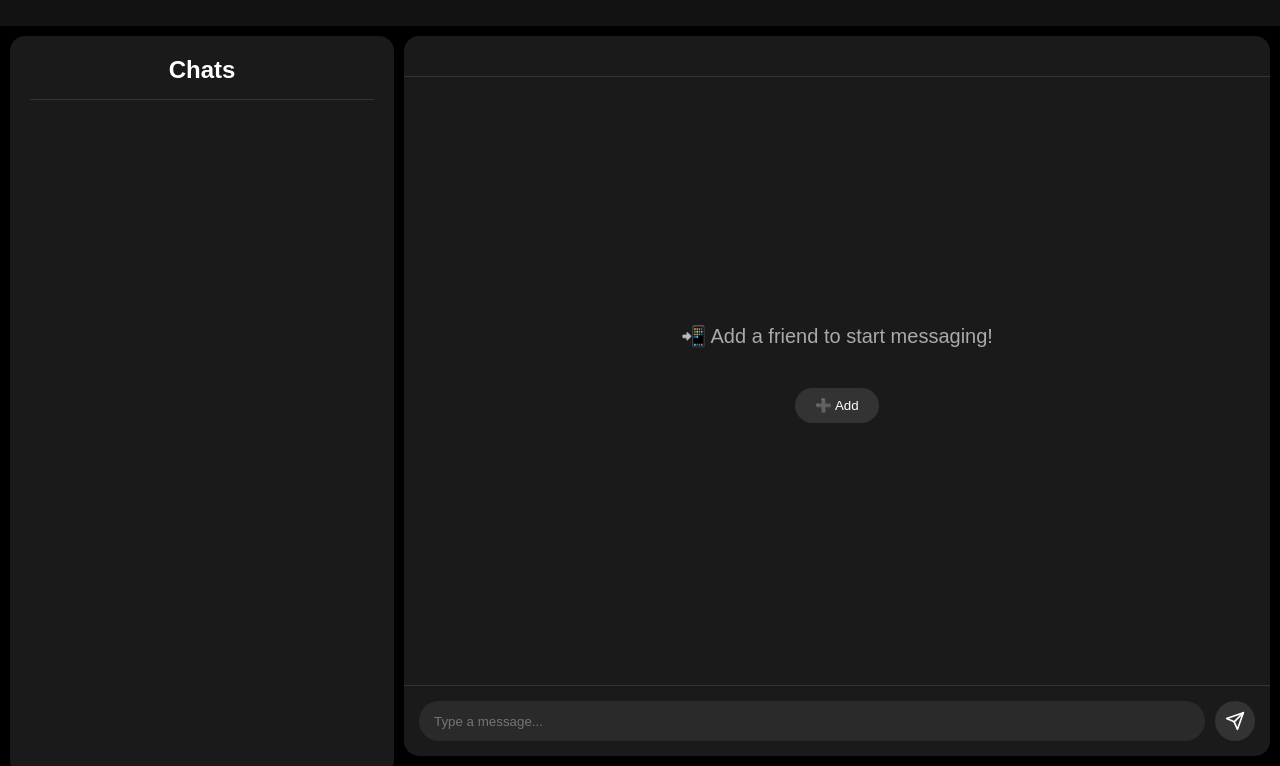
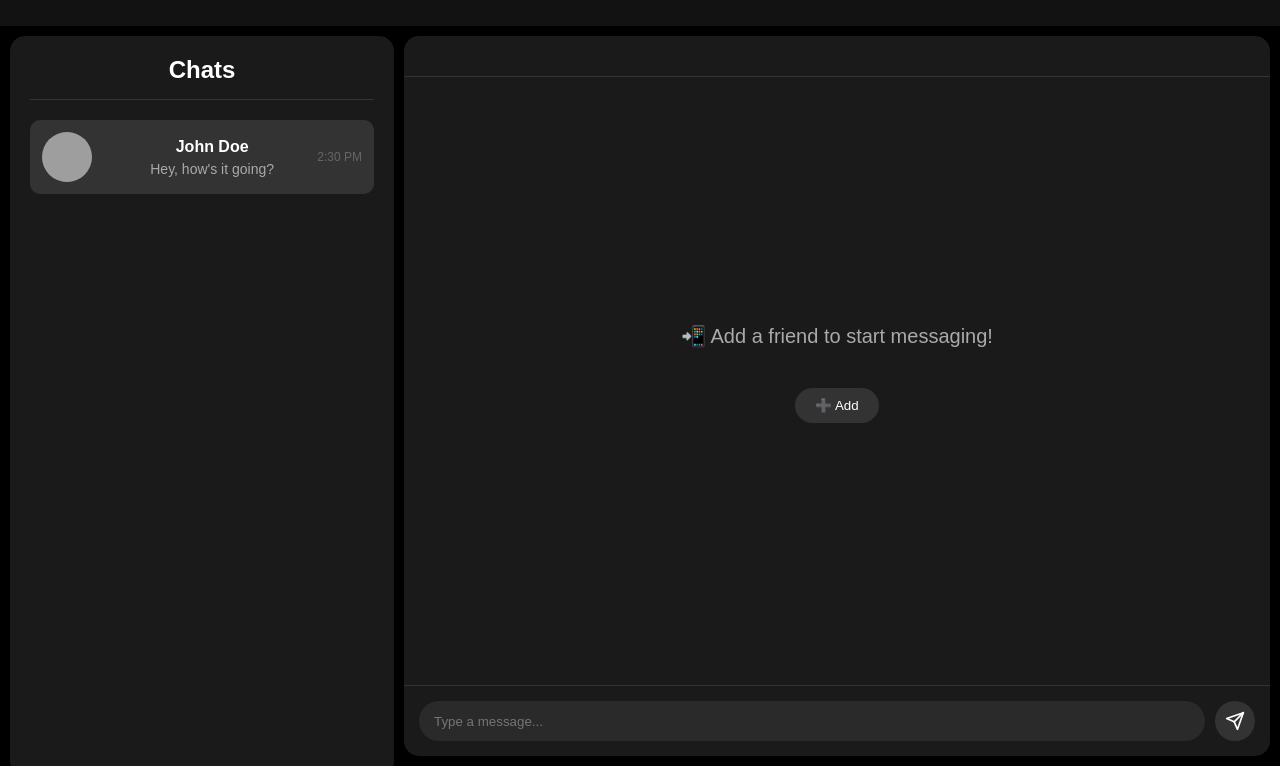
Before and after one commit to 00ROHIT00/LUMA, a Django app: page /chats/ in a window 1280 px wide. Shown: the part 34-800 px from the top of the page. Run offline with Django 5.2, Linux system fonts and the light colour scheme; a user stored in the database is signed in; grey boxes are pictures that could not be loaded.

Commit message:
added dummy chats, fixed profile picture

```diff
--- a/LUMA/settings.py
+++ b/LUMA/settings.py
@@ -137,3 +137,9 @@ LOGOUT_REDIRECT_URL = '/signin/'
 
 AUTH_USER_MODEL = 'chat.User'  # Replace your_app_name with your actual app name
 AUTHENTICATION_BACKENDS = ['django.contrib.auth.backends.ModelBackend']
+
+
+import os
+
+MEDIA_URL = '/media/'
+MEDIA_ROOT = os.path.join(BASE_DIR, '')
--- a/LUMA/urls.py
+++ b/LUMA/urls.py
@@ -17,8 +17,10 @@ Including another URLconf
 from django.contrib import admin
 from django.urls import path, include
 from chat.views import home
+from django.conf import settings
+from django.conf.urls.static import static
 
 urlpatterns = [
     path('admin/', admin.site.urls),
     path('', include('chat.urls')),
-]
+] + static(settings.MEDIA_URL, document_root=settings.MEDIA_ROOT)
--- a/chat/admin.py
+++ b/chat/admin.py
@@ -2,3 +2,5 @@ from django.contrib import admin
 from .models import *
 
 admin.site.register(User)
+admin.site.register(Chat)
+admin.site.register(Message)
--- a/chat/urls.py
+++ b/chat/urls.py
@@ -7,7 +7,7 @@ urlpatterns = [
     path('register/', views.register, name='register'),
     path('signin/', views.signin, name='signin'),
     path("about/", about, name="about"),
-    path('chats/', chat_view, name='chat'),
+    # path('chats/', chat_view, name='chat'),
     path('logout/', views.logout_view, name='logout'),
     path('check_notifications/', views.check_notifications, name='check_notifications'),
     path('search_user/', views.search_user, name='search_user'),
@@ -20,4 +20,9 @@ urlpatterns = [
     path('admin-dashboard/update-user/<int:user_id>/', update_user, name='update_user'),
     path('profile/', views.profile, name='profile'),
     path('delete_account/', views.delete_account, name='delete_account'),
+    path('chats/', views.chat_list, name='chat_list'),
+    path('chats/<int:chat_id>/', views.chat_detail, name='chat_detail'),
+    path('search_user/', views.search_user, name='search_user'),
+    path('start_chat/', views.start_chat, name='start_chat'),
+    path('send_message/', views.send_message, name='send_message'),
 ]
--- a/chat/views.py
+++ b/chat/views.py
@@ -5,6 +5,7 @@ from django.urls import reverse
 from django.http import JsonResponse
 from django.views.decorators.csrf import csrf_exempt
 import json
+from django.db import models
 
 def home(request):
     return render(request, 'index.html')
@@ -20,7 +21,7 @@ def signin(request):
 
         if user is not None:
             login(request, user)
-            return redirect('chat')
+            return redirect('chat_list')
         else:
             messages.error(request, "Invalid Username or Password")
             return render(request, 'signin.html')
@@ -74,35 +75,173 @@ def register(request):
 
 from django.contrib.auth.decorators import login_required
 
+# @login_required
+# def chat_view(request):
+#     # Get all chats where the current user is either sender or recipient
+#     user_chats = Chat.objects.filter(
+#         models.Q(sender=request.user) | models.Q(recipient=request.user)
+#     ).distinct().order_by('-updated_at')
+
+#     # For each chat, get the other user and latest message
+#     chat_data = []
+#     for chat in user_chats:
+#         # Get the other user (not the current user)
+#         other_user = chat.recipient if chat.sender == request.user else chat.sender
+
+#         # Get the latest message for this chat
+#         latest_message = Message.objects.filter(chat=chat).order_by('-sent_at').first()
+
+#         if latest_message:
+#             chat_data.append({
+#                 'chat': chat,
+#                 'other_user': other_user,
+#                 'latest_message': latest_message,
+#             })
+
+#     return render(request, 'chat.html', {'chat_data': chat_data})
+
+from django.shortcuts import render, redirect, get_object_or_404
+from django.http import JsonResponse
+from django.contrib.auth.decorators import login_required
+from django.views.decorators.http import require_POST
+from django.db.models import Q
+import json
+from datetime import datetime
+from .models import User, Chat, Message
+
 @login_required
-def chat_view(request):
-    return render(request, 'chat.html')
+def chat_list(request):
+    # Get all chats where the current user is either sender or recipient
+    chats = Chat.objects.filter(
+        Q(sender=request.user) | Q(recipient=request.user)
+    ).order_by('-updated_at')
+
+    return render(request, 'chat.html', {
+        'chats': chats,
+        'active_chat': None
+    })
+
+@login_required
+def chat_detail(request, chat_id):
+    # Get the requested chat
+    chat = get_object_or_404(Chat, id=chat_id)
+
+    # Security check - ensure the user is part of this chat
+    if request.user != chat.sender and request.user != chat.recipient:
+        return redirect('chat_list')
+
+    # Get all chats for the sidebar
+    chats = Chat.objects.filter(
+        Q(sender=request.user) | Q(recipient=request.user)
+    ).order_by('-updated_at')
+
+    # Get messages for this chat
+    messages = Message.objects.filter(chat=chat).order_by('sent_at')
+
+    return render(request, 'chat.html', {
+        'chats': chats,
+        'active_chat': chat,
+        'active_chat_id': chat.id,
+        'messages': messages
+    })
+
+@login_required
+@require_POST
+def search_user(request):
+    data = json.loads(request.body)
+    username = data.get('username')
+
+    if not username:
+        return JsonResponse({'status': 'error', 'message': 'Username is required'})
+
+    # Don't let users search for themselves
+    if username == request.user.username:
+        return JsonResponse({'status': 'error', 'message': 'You cannot chat with yourself'})
+
+    try:
+        user = User.objects.get(username=username)
+        return JsonResponse({
+            'status': 'success',
+            'username': user.username,
+            'first_name': user.first_name,
+            'last_name': user.last_name
+        })
+    except User.DoesNotExist:
+        return JsonResponse({'status': 'error', 'message': 'User not found'})
+
+@login_required
+@require_POST
+def start_chat(request):
+    data = json.loads(request.body)
+    username = data.get('username')
+
+    if not username:
+        return JsonResponse({'status': 'error', 'message': 'Username is required'})
+
+    try:
+        recipient = User.objects.get(username=username)
+
+        # Check if chat already exists
+        existing_chat = Chat.objects.filter(
+            (Q(sender=request.user) & Q(recipient=recipient)) |
+            (Q(sender=recipient) & Q(recipient=request.user))
+        ).first()
+
+        if existing_chat:
+            return JsonResponse({'status': 'success', 'chat_id': existing_chat.id})
+
+        # Create new chat
+        chat = Chat.objects.create(sender=request.user, recipient=recipient)
+        return JsonResponse({'status': 'success', 'chat_id': chat.id})
+
+    except User.DoesNotExist:
+        return JsonResponse({'status': 'error', 'message': 'User not found'})
+
+@login_required
+@require_POST
+def send_message(request):
+    data = json.loads(request.body)
+    chat_id = data.get('chat_id')
+    content = data.get('content')
+
+    if not chat_id or not content:
+        return JsonResponse({'status': 'error', 'message': 'Chat ID and content are required'})
+
+    try:
+        chat = Chat.objects.get(id=chat_id)
+
+        # Security check - ensure the user is part of this chat
+        if request.user != chat.sender and request.user != chat.recipient:
+            return JsonResponse({'status': 'error', 'message': 'You are not authorized to send messages to this chat'})
+
+        # Create and save the message
+        message = Message.objects.create(
+            chat=chat,
+            sender=request.user,
+            content=content
+        )
+
+        # Update the chat's updated_at timestamp
+        chat.updated_at = datetime.now()
+        chat.save()
+
+        return JsonResponse({
+            'status': 'success',
+            'message_id': message.id,
+            'sent_at': message.sent_at.strftime('%I:%M %p')
+        })
+
+    except Chat.DoesNotExist:
+        return JsonResponse({'status': 'error', 'message': 'Chat not found'})
 
 @login_required
 def check_notifications(request):
     pass
 
-# @csrf_exempt
-# def search_user(request):
-#     if request.method == 'POST':
-#         data = json.loads(request.body)
-#         username = data.get('username')
-
-#         try:
-#             user = User.objects.get(username=username)
-#             return JsonResponse({
-#                 'status': 'success',
-#                 'first_name': user.first_name,
-#                 'last_name': user.last_name
-#             })
-#         except User.DoesNotExist:
-#             return JsonResponse({'status': 'error', 'message': 'User not found'})
-#     return JsonResponse({'status': 'error', 'message': 'Invalid request method'})
-
 
 from django.views.decorators.csrf import csrf_exempt
 from django.http import JsonResponse
-from .models import User
+from .models import *
 import json
 
 @csrf_exempt
@@ -214,6 +353,26 @@ def update_user(request, user_id):
         return redirect('manage_users')
     return render(request, 'admin_userEdit.html', {'user': user})
 
+# from django.shortcuts import render, redirect
+# from django.contrib.auth.decorators import login_required
+# from django.contrib import messages
+# from .models import User
+
+# @login_required
+# def profile(request):
+#     if request.method == 'POST':
+#         user = request.user
+#         user.first_name = request.POST['first_name']
+#         user.last_name = request.POST['last_name']
+#         user.username = request.POST['username']
+#         user.email = request.POST['email']
+#         user.save()
+#         messages.success(request, 'Your profile was successfully updated!')
+#         return redirect('profile')
+
+#     return render(request, 'profile.html')
+
+
 from django.shortcuts import render, redirect
 from django.contrib.auth.decorators import login_required
 from django.contrib import messages
@@ -221,17 +380,28 @@ from .models import User
 
 @login_required
 def profile(request):
+    user = request.user
+    print(f"Profile picture URL: {user.profile_picture.url if user.profile_picture else 'None'}")
+    print(f"Profile picture path: {user.profile_picture.path if user.profile_picture else 'None'}")
+
     if request.method == 'POST':
-        user = request.user
-        user.first_name = request.POST['first_name']
-        user.last_name = request.POST['last_name']
-        user.username = request.POST['username']
-        user.email = request.POST['email']
+        if 'profile_picture' in request.FILES:
+            user.profile_picture = request.FILES['profile_picture']
+            user.save()
+            messages.success(request, 'Your profile picture was successfully updated!')
+            return redirect('profile')
+
+        user.first_name = request.POST.get('first_name', user.first_name)
+        user.last_name = request.POST.get('last_name', user.last_name)
+        user.username = request.POST.get('username', user.username)
+        user.email = request.POST.get('email', user.email)
         user.save()
         messages.success(request, 'Your profile was successfully updated!')
         return redirect('profile')
 
     return render(request, 'profile.html')
+
+
 
 @login_required
 def delete_account(request):
--- a/templates/base.html
+++ b/templates/base.html
@@ -131,7 +131,7 @@
       <ul class="nav-links">
         <li>
           <a
-            href="{% if request.user.is_authenticated %}{% url 'chat' %}{% else %}{% url 'home' %}{% endif %}"
+            href="{% if request.user.is_authenticated %}{% url 'chat_list' %}{% else %}{% url 'home' %}{% endif %}"
             data-tooltip="Home"
           >
             <i class="fa-solid fa-house"></i>
--- a/templates/chat.html
+++ b/templates/chat.html
@@ -1,5 +1,4 @@
-{% extends "base.html" %}
-{% block content %}
+{% extends "base.html" %} {% block content %}
 <style>
   * {
     margin: 0;
@@ -47,6 +46,8 @@
   }
 
   .chat-item {
+    display: flex;
+    align-items: center;
     padding: 12px;
     margin-bottom: 10px;
     border-radius: 10px;
@@ -60,6 +61,38 @@
 
   .chat-item.active {
     background-color: #333;
+  }
+
+  .chat-item-pfp {
+    width: 50px;
+    height: 50px;
+    border-radius: 50%;
+    overflow: hidden;
+    display: flex;
+    align-items: center;
+    justify-content: center;
+    background-color: #444; /* Fallback background for initials */
+    font-size: 20px;
+    font-weight: bold;
+    color: white;
+    margin-right: 15px;
+    flex-shrink: 0;
+  }
+
+  .pfp-image {
+    width: 100%;
+    height: 100%;
+    object-fit: cover;
+    display: none;
+  }
+
+  .pfp-initials {
+    display: block;
+  }
+
+  .chat-item-details {
+    flex: 1;
+    overflow: hidden;
   }
 
   .chat-item-name {
@@ -215,6 +248,7 @@
   ::-webkit-scrollbar-thumb:hover {
     background: #444;
   }
+
   .dialog-overlay {
     position: fixed;
     top: 0;
@@ -274,7 +308,23 @@
   <div class="chat-list-panel">
     <div class="chat-list-title">Chats</div>
     <div class="chat-list">
-      <!-- Empty chat list -->
+      <div class="chat-item active">
+        <div class="chat-item-pfp">
+          <img
+            src="profile_image_url.jpg"
+            alt="Profile Picture"
+            class="pfp-image"
+          />
+          <div class="pfp-initials">JD</div>
+        </div>
+        <div class="chat-item-details">
+          <div class="chat-item-name">John Doe</div>
+          <div class="chat-item-preview">Hey, how's it going?</div>
+        </div>
+        <div style="font-size: 12px; color: #666; text-align: right">
+          2:30 PM
+        </div>
+      </div>
     </div>
   </div>
 
@@ -320,7 +370,6 @@
       </button>
     </div>
   </div>
-</div>
 
   <!-- Dialog Box -->
   <div class="dialog-overlay" id="dialog">
@@ -358,7 +407,7 @@
           "Content-Type": "application/json",
         },
         body: JSON.stringify({
-        username: username
+          username: username,
         }),
       })
         .then((response) => response.json())
@@ -371,6 +420,28 @@
           }
         });
     }
+
+    document.querySelectorAll(".chat-item").forEach((chatItem) => {
+      const pfpImage = chatItem.querySelector(".pfp-image");
+      const pfpInitials = chatItem.querySelector(".pfp-initials");
+      const name = chatItem.querySelector(".chat-item-name").innerText;
+
+      if (pfpImage && pfpImage.src) {
+        // Show image if the src is valid
+        pfpImage.style.display = "block";
+        pfpInitials.style.display = "none";
+      } else {
+        // Fallback: Show initials
+        const initials = name
+          .split(" ")
+          .map((word) => word.charAt(0))
+          .join("")
+          .toUpperCase();
+        pfpInitials.innerText = initials;
+        pfpImage.style.display = "none";
+      }
+    });
   </script>
 
   {% endblock %}
+</div>
```
Also changed, not shown: db.sqlite3, profile_pics/Charles_Leclerc_Formula_1_179_Wallpaper.jpg (added), profile_pics/WhatsApp_Image_2025-02-15_at_23.51.47_2d0305d8-removebg-preview.png (added), profile_pics/johnDoe.png (added), profile_pics/johnDoe_W3J1XPC.png (added). Lines whose indentation alone changed are shown as unchanged.
